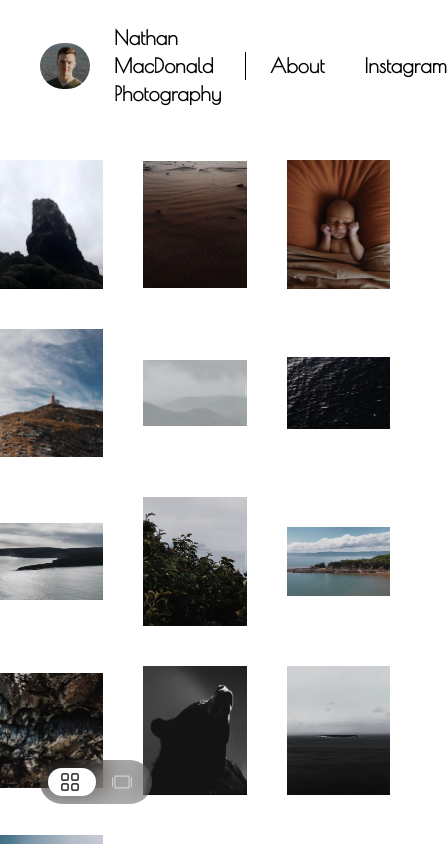
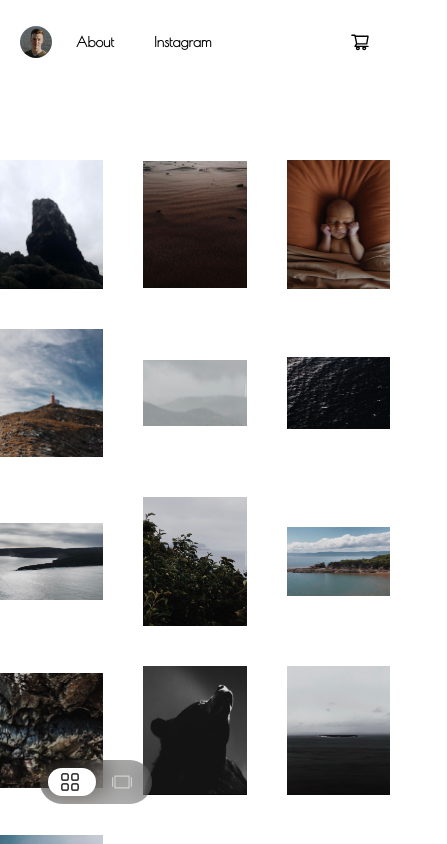
Before and after one commit to nmacdon3/gallery, a Next.js app: page / in a window 390 px wide. Shown: the whole page, 447 px wide, since content can reach past the window. Built offline with nearby package versions, Linux system fonts and the light colour scheme.

Commit message:
mobile optimizations for header

```diff
--- a/components/pages/home/Header.tsx
+++ b/components/pages/home/Header.tsx
@@ -4,24 +4,27 @@ import { AiOutlineShoppingCart } from "react-icons/ai";
 
 const Header = () => {
   return (
-    <header className="bg-white/70 backdrop-blur-lg text-xl font-bold absolute top-0 left-0 py-6 px-10 flex items-center  w-full justify-between z-100">
-      <div className="flex items-center gap-6">
-        <Image
-          className="object-cover rounded-full"
-          src="/Nathan.png"
-          alt="Nathan profile image"
-          height={50}
-          width={50}
-        />
-        <h1>Nathan MacDonald Photography</h1>
-        <div className="flex items-center gap-10 pl-6 border-l border-black">
+    <header className="bg-white/70 backdrop-blur-lg text-sm md:text-xl font-bold absolute top-0 left-0 py-3 md:py-6 px-5 md:px-10 flex items-center  w-full justify-between z-100">
+      <div className="flex items-center md:gap-6">
+        <div className="h-8 w-8 md:h-10 md:w-10 relative shrink-0">
+          <Image
+            className="object-cover rounded-full"
+            src="/Nathan.png"
+            alt="Nathan profile image"
+            layout="fill"
+          />
+        </div>
+        <h1 className="invisible md:visible w-0 md:w-auto">
+          Nathan MacDonald Photography
+        </h1>
+        <div className="flex items-center gap-10 pl-6 md:border-l border-black">
           <Link href="/about">About</Link>
           <Link href="https://www.instagram.com/nathan.macdobald/">
             Instagram
           </Link>
         </div>
       </div>
-      <AiOutlineShoppingCart className="h-7 w-7" />
+      <AiOutlineShoppingCart className="h-5 w-5 md:h-7 md:w-7" />
     </header>
   );
 };
```
